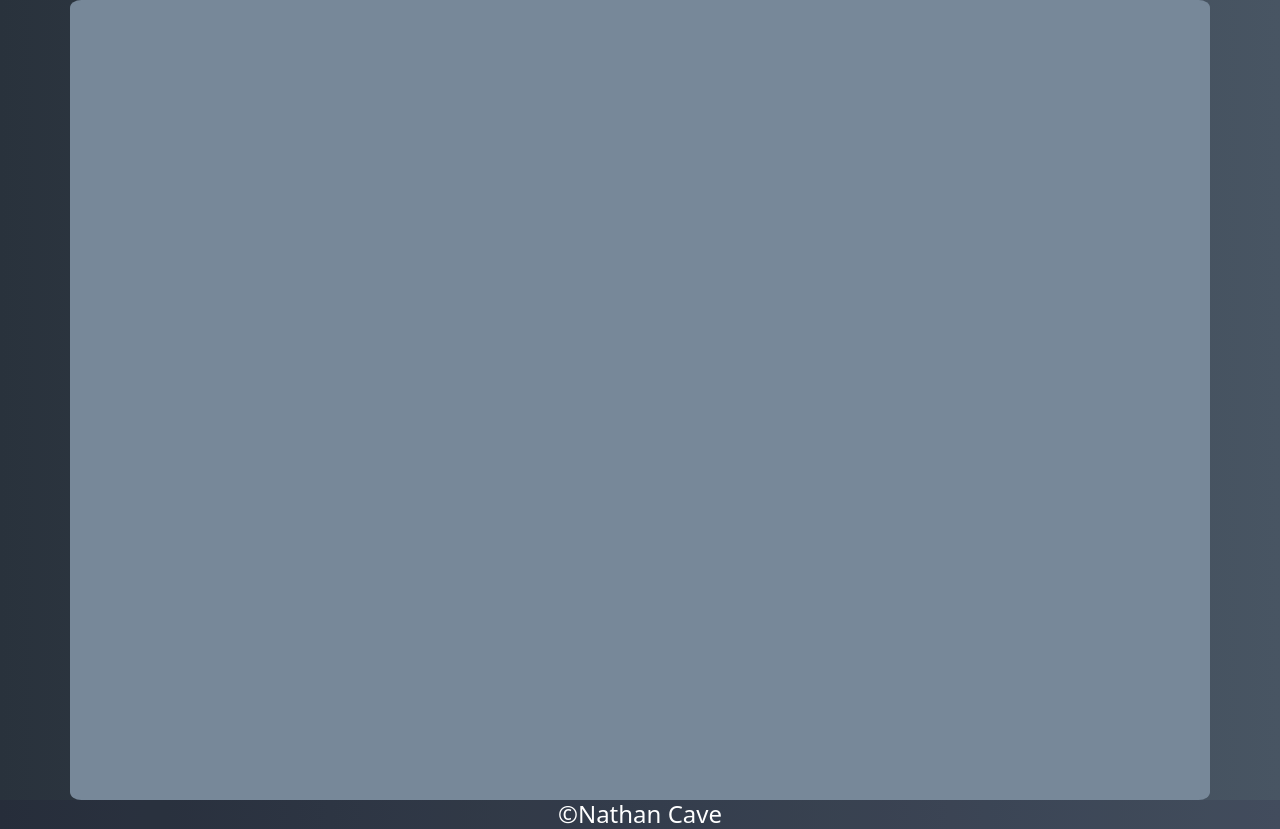
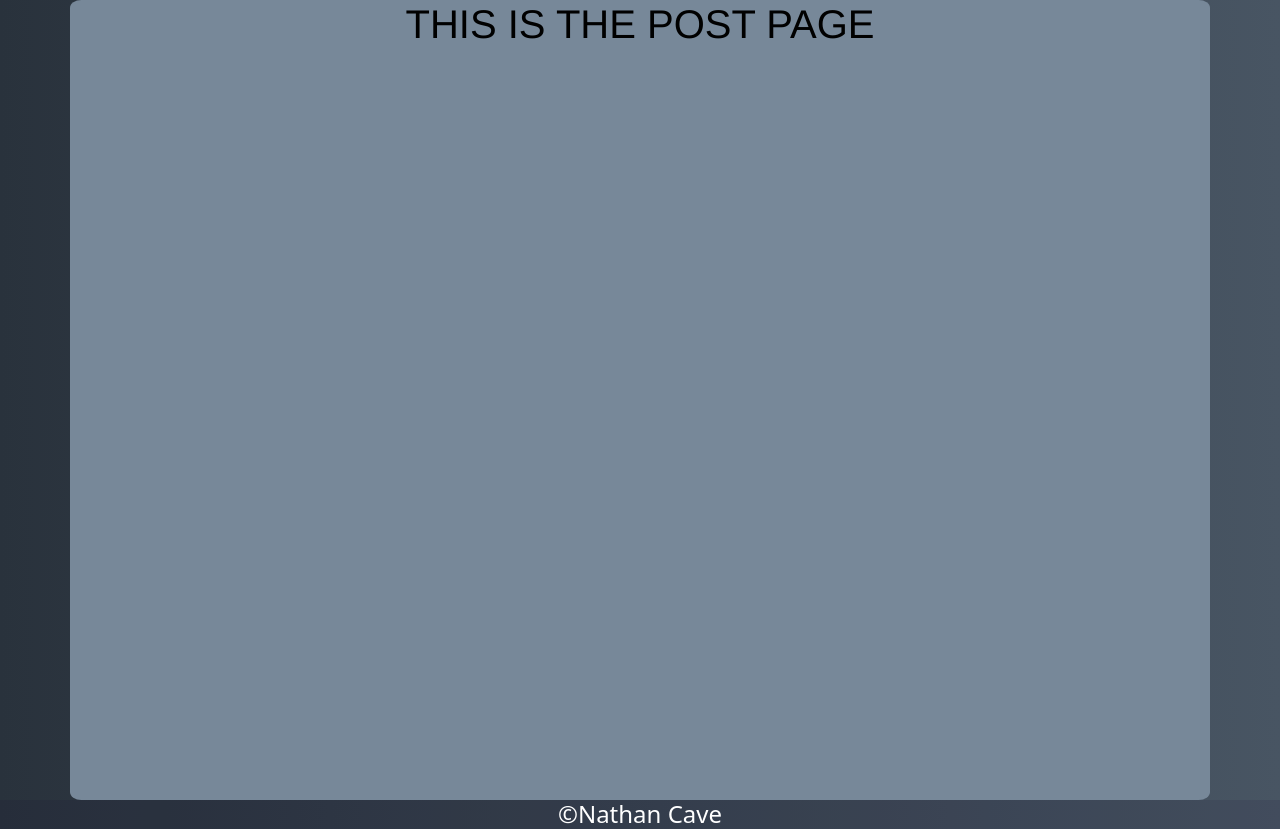
Before and after one commit to Code-Institute-Submissions/NSC15-mps_owners_OctResub, a Django app: template templates/open_post.html in a window 1280 px wide. Shown: the part 98-927 px from the top of the page. Run offline with Django 3.2, Linux system fonts and the light colour scheme; the template is opened without the code that fills it, so the values that code supplies are empty.

Commit message:
add slug to prepopulate fileds in admin.py, change index.html so readmore button on posts is only clickable on registered users, read more button linked up to get slug and load up specific post onto open_post html view (PostInfo)

```diff
--- a/mpsblog/admin.py
+++ b/mpsblog/admin.py
@@ -6,3 +6,4 @@ from django.contrib.admin import ModelAdmin
 class PostAdmin(ModelAdmin):
     list_filter = ('car', 'created_on')
     list_display = ('title', 'author', 'created_on')
+    prepopulated_fields = {"slug": ("title",)}
--- a/mpsblog/urls.py
+++ b/mpsblog/urls.py
@@ -3,5 +3,5 @@ from django.urls import path
 
 urlpatterns = [
     path('', views.PostView.as_view(), name='index'),
-    path('', views.Postinfo.as_view(), name='post_info'),
+    path("<slug:slug>", views.Postinfo.as_view(), name='post_info'),
 ]
--- a/mpsblog/views.py
+++ b/mpsblog/views.py
@@ -13,11 +13,10 @@ class Postinfo(View):
     def get(self, request, slug, *args, **kwargs):
         queryset = Post.objects.all()
         post = get_object_or_404(queryset, slug=slug)
-
         return render(
             request,
             "open_post.html",
             {
-                post
+                "post": post
             }
         )
--- a/templates/base.html
+++ b/templates/base.html
@@ -32,9 +32,6 @@
                         <a class="nav-link" aria-current="page" href="{% url 'index' %}">HOME</a>
                     </li>
                     {% if user.is_authenticated %}
-                    <li class="nav-item">
-                        <a class="nav-link" href="{ url 'account_userposts' %}">MANAGE POSTS</a>
-                    </li>
                     <li class="nav-item">
                         <a class="nav-link" href="{% url 'account_logout' %}">LOGOUT</a>
                     </li>
--- a/templates/index.html
+++ b/templates/index.html
@@ -13,7 +13,9 @@
     <div class="card-body">
         <h5 class="card-title">{{ post.author }}</h5>
         <p class=" card-text">{{ post.text }}</p>
-        <a href="{% url 'post_info' %}" class="btn btn-primary">Read More</a>
+        {% if user.is_authenticated %}
+        <a href="{% url 'post_info' post.slug  %}" class="btn btn-primary">Read More</a>
+        {% endif %}
     </div>
 </div>
 
--- a/templates/open_post.html
+++ b/templates/open_post.html
@@ -1,4 +1,4 @@
 {% extends 'base.html' %}
 {% block content %}
-
+<h1>THIS IS THE POST PAGE </h1>
 {% endblock %}
```
Also changed, not shown: mpsblog/models.py (+5 -3 lines), mpsblog/migrations/0009_alter_post_slug.py (added).
